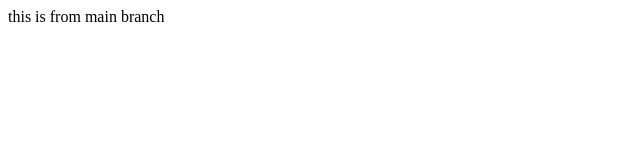
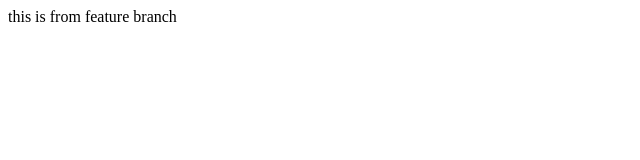
Before and after one commit to rio-rishabhNEU/assignment1, a plain HTML site: page index.html in a window 1280 px wide. Shown: the full height of the page, 0-640 px from the left. Drawn offline with Linux system fonts and the light colour scheme.

Commit message:
this is from feature branch

```diff
--- a/index.html
+++ b/index.html
@@ -1,8 +1,8 @@
 <html>
 <head>
 <title>
-Main Branch
+Feature Branch
 </title>
 </head>
-<p>this is from main branch</p>
+<p>this is from feature branch</p>
 <html>
```
